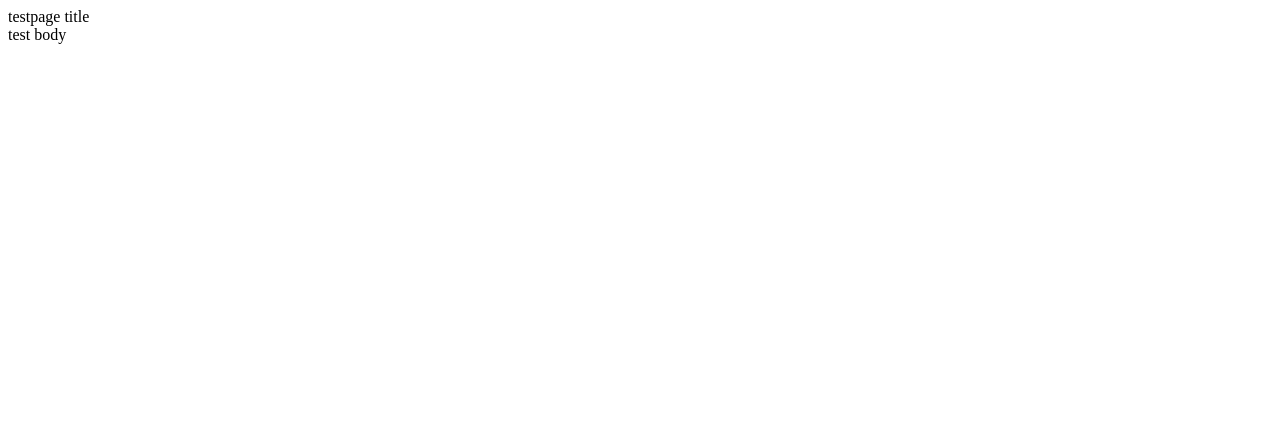
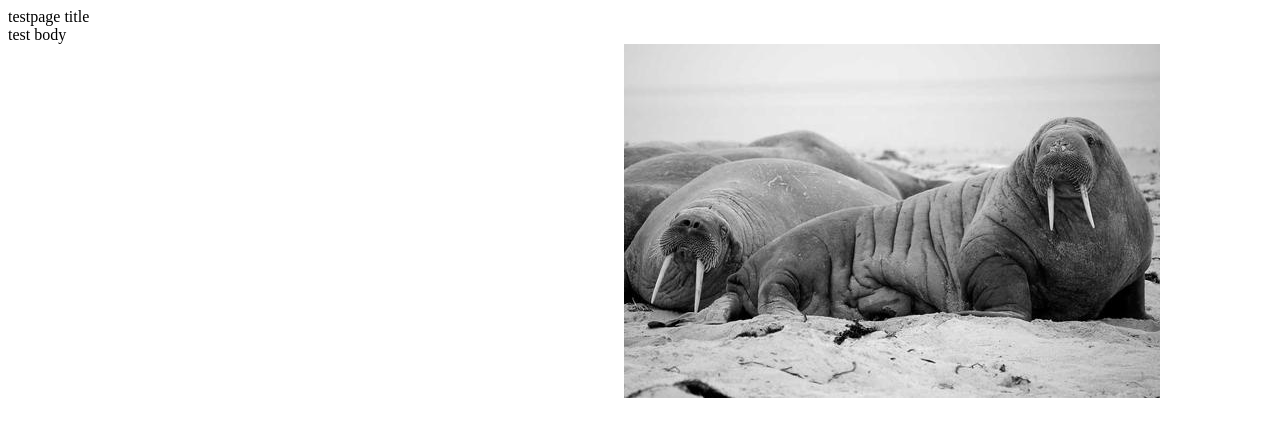
Before and after one commit to Psynaps/SpaceX_Testing, a plain HTML site: page index.html in a window 1280 px wide. Drawn offline with Linux system fonts and the light colour scheme.

Commit message:
Add second image with colored background

```diff
--- a/index.html
+++ b/index.html
@@ -9,5 +9,6 @@
 		test body
 	</div>
     <img src="assets/logo.png">
+    <img src="assets/img1.jpg">
 </body>
 </html>
```
Also changed, not shown: assets/img1.jpg (added), 1 other file.
